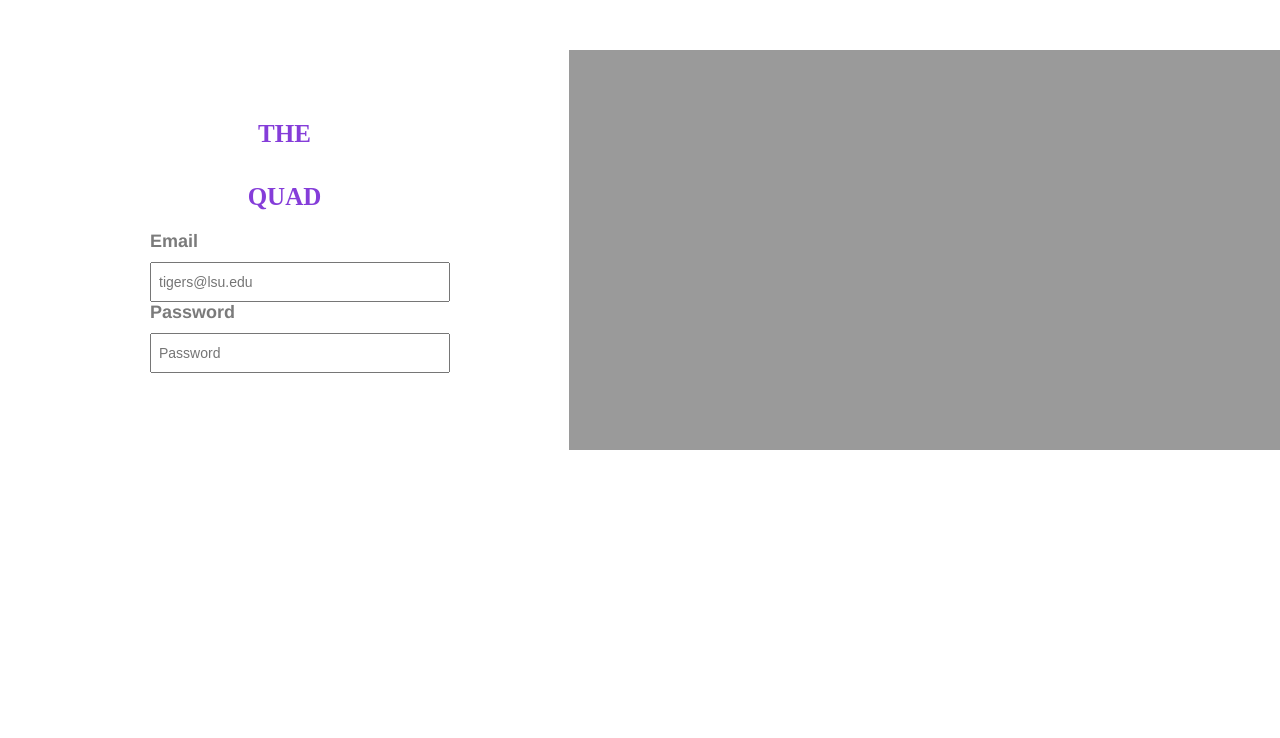
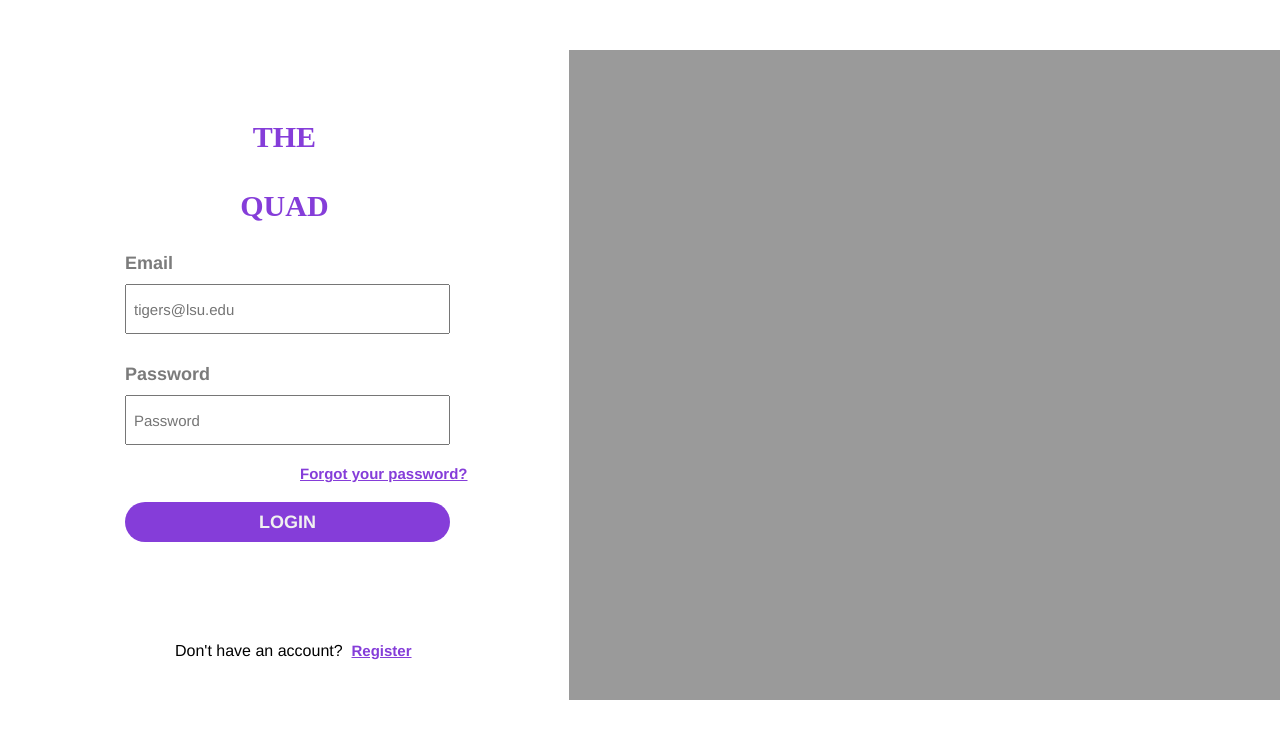
Before and after one commit to rnewso4/the_quad_website, a React (Create React App) app: page / in a window 1280 px wide. Shown: the top 738 px of the page. Built offline with nearby package versions, Linux system fonts and the light colour scheme.

Commit message:
finsihed most of left container

```diff
--- a/src/Container/Login.js
+++ b/src/Container/Login.js
@@ -14,6 +14,15 @@
                 type='password'
                 placeholder='Password'
                 />
+                <p className="specialP">Forgot your password?</p>
+                <div className='vertical-center'>
+                <button>LOGIN</button>
+                </div>
+                <div className='bottomTag'>
+                    <p>Don't have an account? &nbsp;
+                    <span className='specialP2'>Register </span>
+                    </p>
+                </div>
             </div>
             <div className='rightContainer'>
 
--- a/src/index.css
+++ b/src/index.css
@@ -8,9 +8,22 @@
 h1 {
   margin: 20px auto;
   font-family: Back to School;
-  font-size: 25px;
+  font-size: 30px;
   text-align: center;
   color: #853DD9;
+}
+
+p {
+ font-family: 'Helvetica Neue';
+}
+
+.specialP {
+  color: #853DD9;
+  text-decoration: underline;
+  margin: 20px 0px 20px 300px;
+  font-weight: bold;
+  font-size: 15px;
+
 }
 
 .header1{
@@ -20,7 +33,7 @@
 
 .mainContainer {
   display: flex;
-  height: 400px;
+  height: 650px;
   margin: 50px auto;
 }
 
@@ -30,8 +43,7 @@
 }
 
 .leftContainer label {
-  margin-left: 150px;
-  margin-bottom: 10px;
+  margin: 30px 0px 10px 125px;
   display: block;
   font-family: 'Helvetica Neue';
   color: #7B7B7B;
@@ -40,11 +52,40 @@
 }
 
 .leftContainer input {
-  margin-left: 150px;
-  width: 300px;
+  margin-left: 125px;
+  width: 325px;
+  height: 50px;
+  padding: 3px 7px;
+  font-size: 15px;
+  font-family: 'Helvetica Neue';
+}
+
+.leftContainer button {
+  width: 325px;
   height: 40px;
-  padding: 3px 7px;
-  font-size: 14px;
+  background-color: #853DD9;
+  color: #F0F0F0;
+  font-family: 'Helvetica Neue';
+  font-weight: bold;
+  border: none;
+  border-radius: 30px;
+  margin-left: 125px;
+  font-size: 18px;
+
+}
+
+.leftContainer .bottomTag {
+  display: flex;
+  margin-top: 100px;
+  margin-left: 175px;
+}
+
+.specialP2 {
+  color: #853DD9;
+  text-decoration: underline;
+  font-weight: bold;
+  font-size: 15px;
+
 }
 
 .rightContainer {
```
